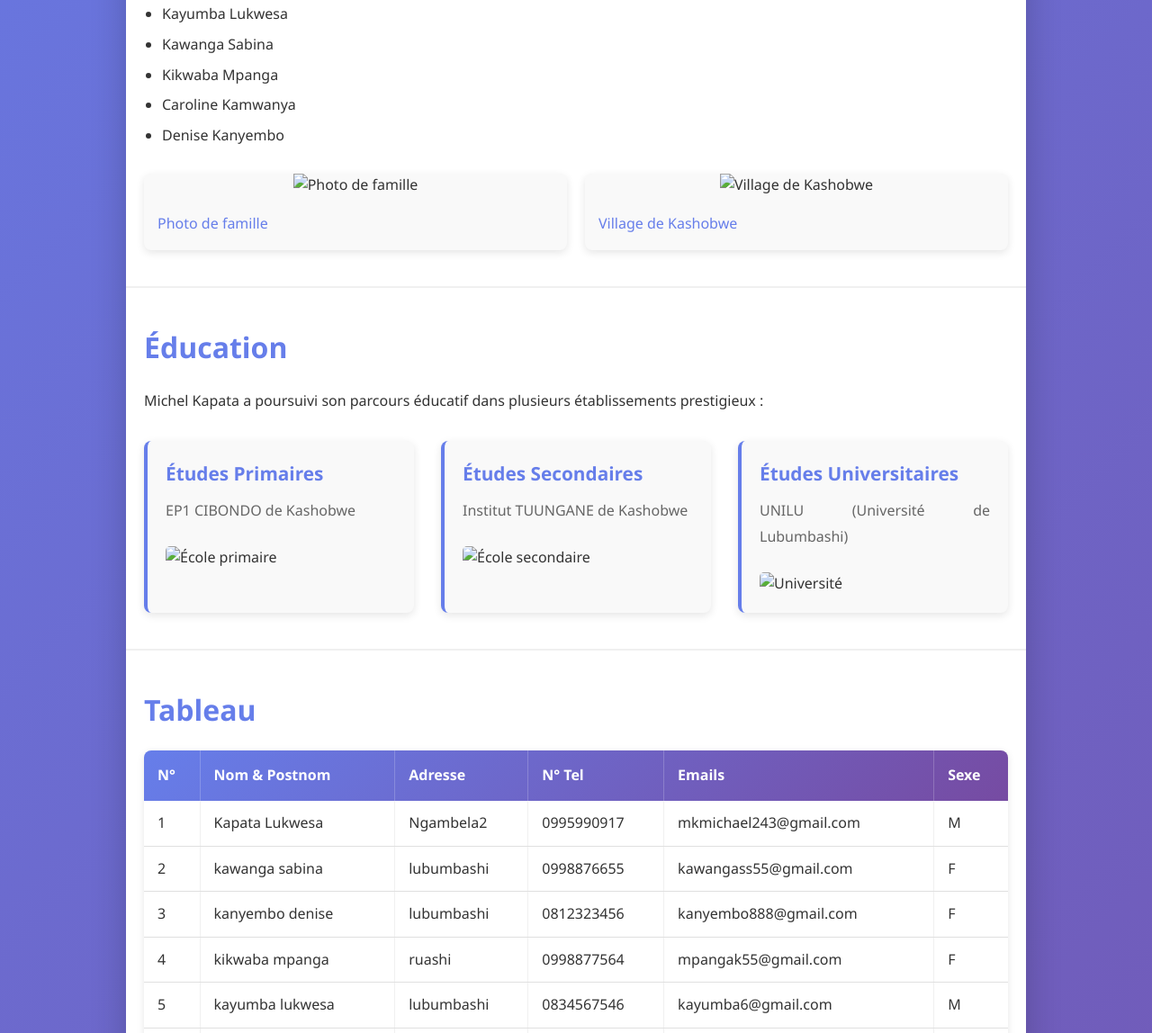
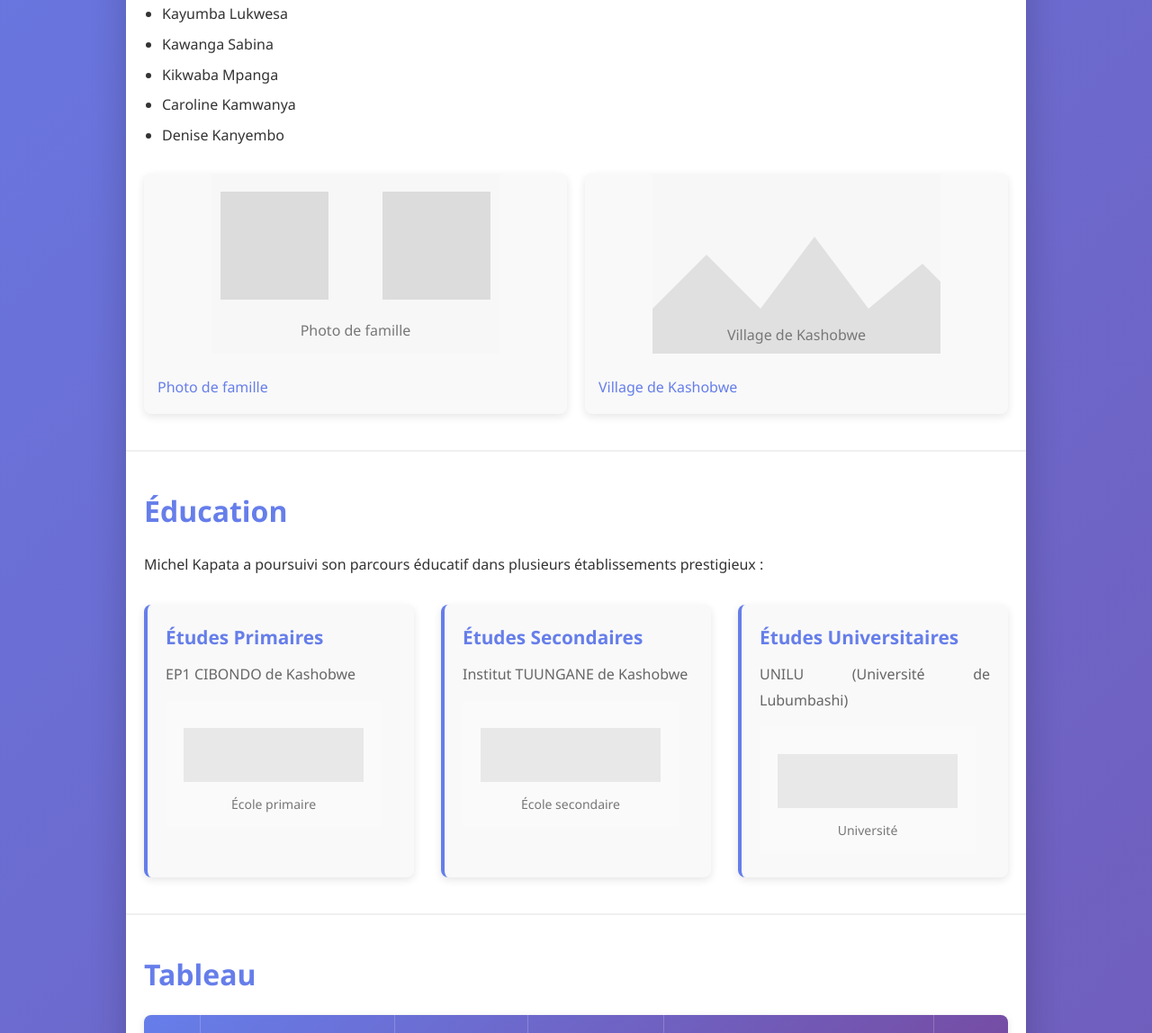
Before and after one commit to archangel0243-blip/michel-site-bio, a plain HTML site: page index.html in a window 1280 px wide. Shown: the part 871-2019 px from the top of the page at 90% size. Drawn offline with Linux system fonts and the light colour scheme.

Commit message:
Embed inline SVG placeholders in index.html so images display when images/ files are missing

```diff
--- a/index.html
+++ b/index.html
@@ -25,7 +25,13 @@
                     <p><strong>Profession :</strong> Étudiant et entrepreneur</p>
                 </div>
                 <div class="profile-photo">
-                    <img src="images/photo-profil.jpg" alt="Photo de profil de Michel Kapata">
+                    <!-- Inline SVG placeholder so the page shows an image even if images/ files are missing -->
+                    <svg class="placeholder-photo" width="200" height="200" viewBox="0 0 200 200" role="img" aria-label="Photo de profil de Michel Kapata" xmlns="http://www.w3.org/2000/svg">
+                        <rect width="100%" height="100%" fill="#f0f0f0"/>
+                        <circle cx="100" cy="70" r="45" fill="#cccccc"/>
+                        <rect x="35" y="130" width="130" height="30" rx="6" fill="#cccccc"/>
+                        <text x="100" y="185" font-size="14" text-anchor="middle" fill="#666666">Photo</text>
+                    </svg>
                 </div>
             </div>
         </section>
@@ -48,11 +54,22 @@
 
             <div class="gallery">
                 <div class="gallery-item">
-                    <img src="images/famille.jpg" alt="Photo de famille">
+                    <!-- Inline SVG placeholder for famille.jpg -->
+                    <svg class="placeholder-gallery" width="320" height="200" viewBox="0 0 320 200" role="img" aria-label="Photo de famille" xmlns="http://www.w3.org/2000/svg">
+                        <rect width="100%" height="100%" fill="#f7f7f7"/>
+                        <rect x="10" y="20" width="120" height="120" fill="#dcdcdc"/>
+                        <rect x="190" y="20" width="120" height="120" fill="#dcdcdc"/>
+                        <text x="160" y="180" font-size="16" text-anchor="middle" fill="#777777">Photo de famille</text>
+                    </svg>
                     <p>Photo de famille</p>
                 </div>
                 <div class="gallery-item">
-                    <img src="images/kashobwe.jpg" alt="Village de Kashobwe">
+                    <!-- Inline SVG placeholder for kashobwe.jpg -->
+                    <svg class="placeholder-gallery" width="320" height="200" viewBox="0 0 320 200" role="img" aria-label="Village de Kashobwe" xmlns="http://www.w3.org/2000/svg">
+                        <rect width="100%" height="100%" fill="#f7f7f7"/>
+                        <path d="M0 150 L60 90 L120 150 L180 70 L240 150 L300 100 L320 120 L320 200 L0 200 Z" fill="#e0e0e0"/>
+                        <text x="160" y="185" font-size="16" text-anchor="middle" fill="#777777">Village de Kashobwe</text>
+                    </svg>
                     <p>Village de Kashobwe</p>
                 </div>
             </div>
@@ -66,17 +83,32 @@
                 <div class="timeline-item">
                     <h3>Études Primaires</h3>
                     <p>EP1 CIBONDO de Kashobwe</p>
-                    <img src="images/ecole-primaire.jpg" alt="École primaire">
+                    <!-- Inline SVG placeholder for ecole-primaire.jpg -->
+                    <svg class="placeholder-timeline" width="240" height="140" viewBox="0 0 240 140" role="img" aria-label="École primaire" xmlns="http://www.w3.org/2000/svg">
+                        <rect width="100%" height="100%" fill="#fafafa"/>
+                        <rect x="20" y="30" width="200" height="60" fill="#e8e8e8"/>
+                        <text x="120" y="120" font-size="14" text-anchor="middle" fill="#777">École primaire</text>
+                    </svg>
                 </div>
                 <div class="timeline-item">
                     <h3>Études Secondaires</h3>
                     <p>Institut TUUNGANE de Kashobwe</p>
-                    <img src="images/ecole-secondaire.jpg" alt="École secondaire">
+                    <!-- Inline SVG placeholder for ecole-secondaire.jpg -->
+                    <svg class="placeholder-timeline" width="240" height="140" viewBox="0 0 240 140" role="img" aria-label="École secondaire" xmlns="http://www.w3.org/2000/svg">
+                        <rect width="100%" height="100%" fill="#fafafa"/>
+                        <rect x="20" y="30" width="200" height="60" fill="#e8e8e8"/>
+                        <text x="120" y="120" font-size="14" text-anchor="middle" fill="#777">École secondaire</text>
+                    </svg>
                 </div>
                 <div class="timeline-item">
                     <h3>Études Universitaires</h3>
                     <p>UNILU (Université de Lubumbashi)</p>
-                    <img src="images/universite.jpg" alt="Université">
+                    <!-- Inline SVG placeholder for universite.jpg -->
+                    <svg class="placeholder-timeline" width="240" height="140" viewBox="0 0 240 140" role="img" aria-label="Université" xmlns="http://www.w3.org/2000/svg">
+                        <rect width="100%" height="100%" fill="#fafafa"/>
+                        <rect x="20" y="30" width="200" height="60" fill="#e8e8e8"/>
+                        <text x="120" y="120" font-size="14" text-anchor="middle" fill="#777">Université</text>
+                    </svg>
                 </div>
             </div>
         </section>
```
